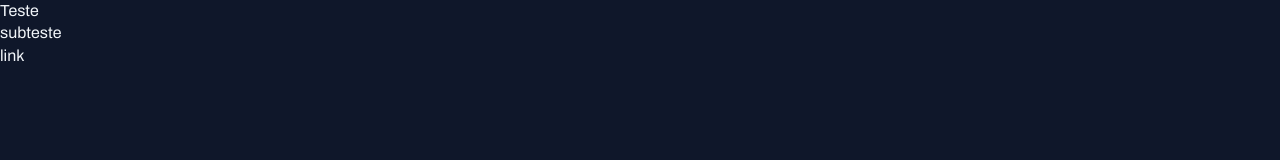
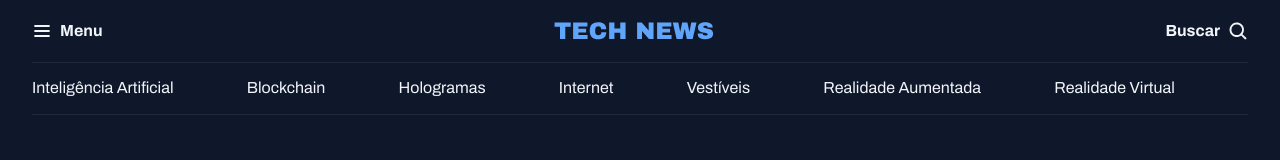
Before and after one commit to patrick2026/Vitrine-News, a plain HTML site: page index.html in a window 1280 px wide. Drawn offline with Linux system fonts and the light colour scheme.

Commit message:
criando o header da aplicação

```diff
--- a/index.html
+++ b/index.html
@@ -17,8 +17,35 @@
     />
   </head>
   <body>
-    <h1>Teste</h1>
-    <h2>subteste</h2>
-    <a href="">link</a>
+    <header class="container">
+      <nav id="primary" class="grid gri-flow-col">
+        <div>
+          <img src="assets/icons/List.svg" alt="icone de menu" />
+          <strong>Menu</strong>
+        </div>
+
+        <div>
+          <img src="assets/Tech News.svg" alt="" />
+        </div>
+
+        <div>
+          <strong> Buscar</strong>
+          <img
+            src="assets/icons/MagnifyingGlass.svg"
+            alt="ícone de lupa para pesquisa"
+          />
+        </div>
+      </nav>
+
+      <nav id="secondary" class="grid gri-flow-col">
+        <a href="#">Inteligência Artificial</a>
+        <a href="#">Blockchain</a>
+        <a href="#">Hologramas</a>
+        <a href="#">Internet</a>
+        <a href="#">Vestíveis</a>
+        <a href="#">Realidade Aumentada</a>
+        <a href="#">Realidade Virtual</a>
+      </nav>
+    </header>
   </body>
 </html>
--- a/styles/global.css
+++ b/styles/global.css
@@ -40,3 +40,18 @@ h2,
 h3 {
   font: inherit;
 }
+
+.container {
+  max-width: 1280px;
+  padding-inline: 32px;
+  margin-inline: auto;
+}
+
+/*classe utilitaria => quando tenho apenas uma classe, vai fazer apenas uma coisa*/
+.grid {
+  display: grid;
+}
+
+.gri-flow-col {
+  grid-auto-flow: column;
+}
--- /dev/null
+++ b/styles/header.css
@@ -0,0 +1,23 @@
+#primary {
+  padding-block: 20px;
+
+  div {
+    display: flex;
+    align-items: center;
+    gap: 8px;
+  }
+
+  /*next css => css mais moderno*/
+  div:nth-child(2) {
+    margin-inline: auto;
+  }
+  div:nth-child(3) {
+    justify-self: end;
+  }
+}
+
+#secondary {
+  padding-block: 14px;
+  border: solid 1px var(--stroke-color);
+  border-inline: none;
+}
--- a/styles/index.css
+++ b/styles/index.css
@@ -1 +1,2 @@
 @import url(global.css);
+@import url(header.css);
```
